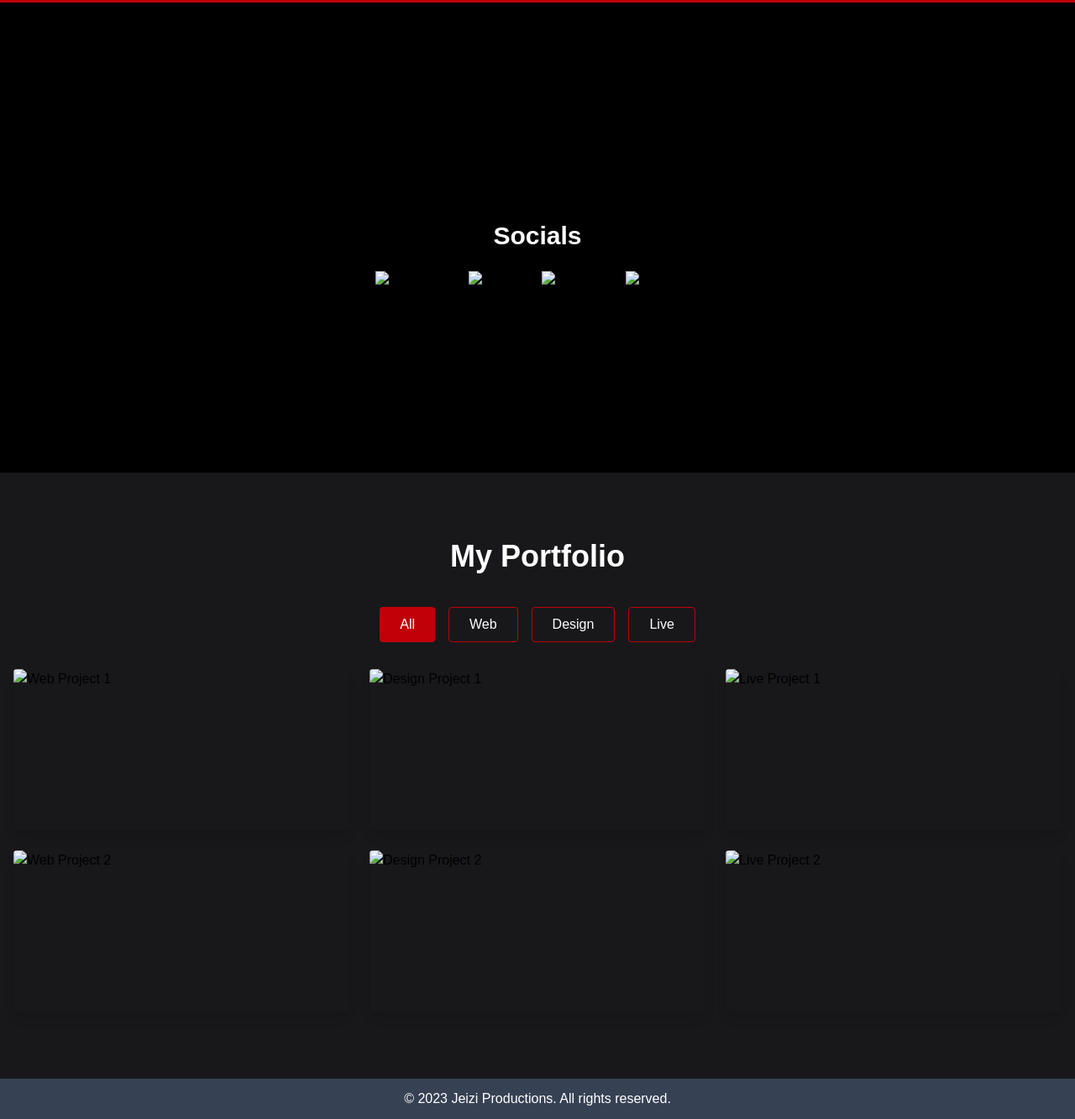
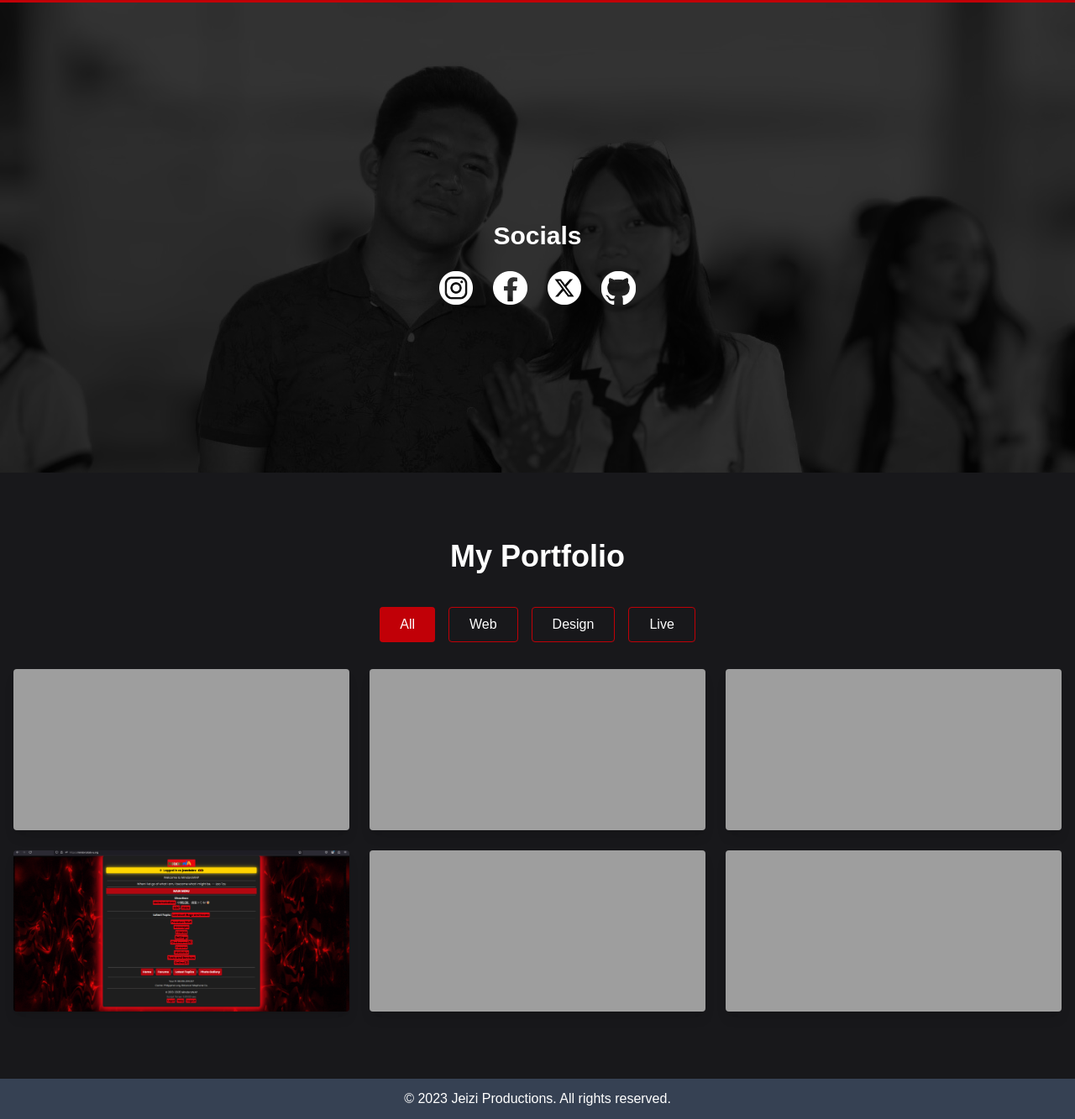
Before and after one commit to jczamora-git/Jeizi_Portfolio, a website: page index.html in a window 1280 px wide. Shown: the part 1329-2662 px from the top of the page at 84% size. Drawn offline with nearby package versions, Linux system fonts and the light colour scheme; files that its build step writes are made by us from their sources; the site is published under a folder, as on GitHub Pages, so addresses that start at the root find nothing.

Commit message:
Updated index.html with new content

```diff
--- a/index.html
+++ b/index.html
@@ -10,7 +10,7 @@
 <nav class="w-full fixed top-0 bg-zinc-900 text-white shadow-2xl z-60 transition-opacity duration-500 opacity-100 lg:opacity-0 lg:pointer-events-none">
     <div class="container mx-auto py-4 px-4 flex justify-between items-center">
         <div class="flex items-center space-x-4">
-            <img src="/img/Jeizi_logo.png" alt="Jeizi Logo" width="50" height="50" class="rounded-full">
+            <img src="img/Jeizi_logo.png" alt="Jeizi Logo" width="50" height="50" class="rounded-full">
             <h1 class="text-xl lg:text-2xl font-bold">Jeizi Productions</h1>
         </div>
         <!-- Mobile Menu Button -->
@@ -70,14 +70,14 @@
         <button onclick="document.getElementById('portfolio').scrollIntoView({ behavior: 'smooth' });"
                 class="bg-transparent text-white px-6 py-2 rounded border border-red-700 hover:bg-red-600 hover:text-white">Portfolio</button>
     </div>
-    <img src="/img/Zamora.png" alt="My Profile Picture" class="overview-image mx-auto mt-20 absolute right-5 h-11/12 object-cover opacity-0 translate-y-10 transition-all duration-1000">
+    <img src="img/Zamora.png" alt="My Profile Picture" class="overview-image mx-auto mt-20 absolute right-5 h-11/12 object-cover opacity-0 translate-y-10 transition-all duration-1000">
 </div>
 
 <!-- My Overview - Mobile -->
 <div id="home-mobile" class="block lg:hidden relative h-screen overflow-hidden pt-16"> <!-- Added pt-16 for navbar -->
     <!-- Mobile Image -->
     <div class="absolute inset-0 w-full h-full overview-image opacity-0 translate-y-10 transition-all duration-1000">
-         <img src="/img/Zamora.png" alt="My Profile Picture" class="h-full w-full object-cover object-center">
+         <img src="img/Zamora.png" alt="My Profile Picture" class="h-full w-full object-cover object-center">
     </div>
     <!-- Mobile Content Wrapper (for positioning) -->
     <div class="absolute bottom-0 left-0 w-full p-6 z-10"> <!-- Added z-10 -->
@@ -119,7 +119,7 @@
             <!-- Service 1 -->
             <div class="service-item text-white p-6 rounded-lg shadow-lg flex flex-col items-center opacity-0">
                 <div class="mb-4">
-                    <img src="/img/globe_icon.png" alt="Development Logo" class="h-16">
+                    <img src="img/globe_icon.png" alt="Development Logo" class="h-16">
                 </div>
                 <h3 class="text-xl font-semibold mb-4 text-center">Development</h3>
                 <p class="text-sm text-center">I specialize in developing custom web applications and Windows Form-based software tailored to fit specific needs. Whether it's building a responsive website or designing a functional desktop application, I focus on creating efficient, user-friendly, and visually intuitive solutions.</p>
@@ -127,7 +127,7 @@
             <!-- Service 2 -->
             <div class="service-item text-white p-6 rounded-lg shadow-lg flex flex-col items-center opacity-0">
                 <div class="mb-4">
-                    <img src="/img/graphics_icon.png" alt="Graphic Design Logo" class="h-16">
+                    <img src="img/graphics_icon.png" alt="Graphic Design Logo" class="h-16">
                 </div>
                 <h3 class="text-xl font-semibold mb-4 text-center">Graphic Design</h3>
                 <p class="text-sm text-center">With a passion for visual storytelling, I deliver creative and impactful designs — from branding materials and digital ads to custom apparel and event graphics. Every project reflects originality and strategic creativity.</p>
@@ -135,7 +135,7 @@
             <!-- Service 3 -->
             <div class="service-item text-white p-6 rounded-lg shadow-lg flex flex-col items-center opacity-0">
                 <div class="mb-4">
-                    <img src="/img/live_icon.png" alt="UI/UX Design Logo" class="h-16">
+                    <img src="img/live_icon.png" alt="UI/UX Design Logo" class="h-16">
                 </div>
                 <h3 class="text-xl font-semibold mb-4 text-center">Live Operator</h3>
                 <p class="text-sm text-center">As a live stream operator, I ensure smooth and professional execution of live events, whether it's an esports tournament, online seminar, or virtual production. Technical precision and real-time adaptability are my strengths.</p>
@@ -148,7 +148,7 @@
 <div id="contact" class="relative flex flex-col items-center justify-center min-h-[50vh] py-[60px] lg:h-[70vh] lg:pt-[60px] lg:pb-0">
     <!-- Background with effects -->
     <div class="absolute inset-0 bg-black bg-cover bg-top"
-         style="background-image: url('/img/bg_img.jpg'); filter: grayscale(1) brightness(0.2); opacity: 1;">
+         style="background-image: url('img/bg_img.jpg'); filter: grayscale(1) brightness(0.2); opacity: 1;">
     </div>
 
     <!-- Content container -->
@@ -156,16 +156,16 @@
         <h2 class="text-2xl lg:text-3xl font-bold mb-6 text-white">Socials</h2>
         <div class="flex justify-center space-x-4 lg:space-x-6">
             <a href="https://www.facebook.com" target="_blank">
-                <img src="/img/ig_icon.png" alt="Facebook" class="h-10 hover:opacity-80">
+                <img src="img/ig_icon.png" alt="Facebook" class="h-10 hover:opacity-80">
             </a>
             <a href="https://www.twitter.com" target="_blank">
-                <img src="/img/fb_icon.png" alt="Twitter" class="h-10 hover:opacity-80">
+                <img src="img/fb_icon.png" alt="Twitter" class="h-10 hover:opacity-80">
             </a>
             <a href="https://www.linkedin.com" target="_blank">
-                <img src="/img/x_icon.png" alt="LinkedIn" class="h-10 hover:opacity-80">
+                <img src="img/x_icon.png" alt="LinkedIn" class="h-10 hover:opacity-80">
             </a>
             <a href="https://www.instagram.com" target="_blank">
-                <img src="/img/git_icon.png" alt="Instagram" class="h-10 hover:opacity-80">
+                <img src="img/git_icon.png" alt="Instagram" class="h-10 hover:opacity-80">
             </a>
         </div>
     </div>
@@ -183,33 +183,33 @@
         </div>
         <div class="grid grid-cols-1 sm:grid-cols-2 lg:grid-cols-3 gap-4 lg:gap-6 portfolio-grid">
             <div class="portfolio-item web">
-                <a href="/img/myworks/Web_1.png" target="_blank">
-                    <img src="/img/myworks/Web_1.png" alt="Web Project 1" class="w-full h-48 object-cover rounded shadow-lg">
+                <a href="img/myworks/Web_1.png" target="_blank">
+                    <img src="img/myworks/Web_1.png" alt="Web Project 1" class="w-full h-48 object-cover rounded shadow-lg">
                 </a>
             </div>
             <div class="portfolio-item design">
-                <a href="/img/myworks/Design_1.png" target="_blank">
-                    <img src="/img/myworks/Design_1.png" alt="Design Project 1" class="w-full h-48 object-cover rounded shadow-lg">
+                <a href="img/myworks/Design_1.png" target="_blank">
+                    <img src="img/myworks/Design_1.png" alt="Design Project 1" class="w-full h-48 object-cover rounded shadow-lg">
                 </a>
             </div>
             <div class="portfolio-item live">
-                <a href="/img/myworks/Live_1.png" target="_blank">
-                    <img src="/img/myworks/Live_1.png" alt="Live Project 1" class="w-full h-48 object-cover rounded shadow-lg">
+                <a href="img/myworks/Live_1.png" target="_blank">
+                    <img src="img/myworks/Live_1.png" alt="Live Project 1" class="w-full h-48 object-cover rounded shadow-lg">
                 </a>
             </div>
             <div class="portfolio-item web">
-                <a href="/img/myworks/Web_2.png" target="_blank">
-                    <img src="/img/myworks/Web_2.png" alt="Web Project 2" class="w-full h-48 object-cover rounded shadow-lg">
+                <a href="img/myworks/Web_2.png" target="_blank">
+                    <img src="img/myworks/Web_2.png" alt="Web Project 2" class="w-full h-48 object-cover rounded shadow-lg">
                 </a>
             </div>
             <div class="portfolio-item design">
-                <a href="/img/myworks/Design_2.png" target="_blank">
-                    <img src="/img/myworks/Design_2.png" alt="Design Project 2" class="w-full h-48 object-cover rounded shadow-lg">
+                <a href="img/myworks/Design_2.png" target="_blank">
+                    <img src="img/myworks/Design_2.png" alt="Design Project 2" class="w-full h-48 object-cover rounded shadow-lg">
                 </a>
             </div>
             <div class="portfolio-item live">
-                <a href="/img/myworks/Live_2.png" target="_blank">
-                    <img src="/img/myworks/Live_2.png" alt="Live Project 2" class="w-full h-48 object-cover rounded shadow-lg">
+                <a href="img/myworks/Live_2.png" target="_blank">
+                    <img src="img/myworks/Live_2.png" alt="Live Project 2" class="w-full h-48 object-cover rounded shadow-lg">
                 </a>
             </div>
         </div>
```
